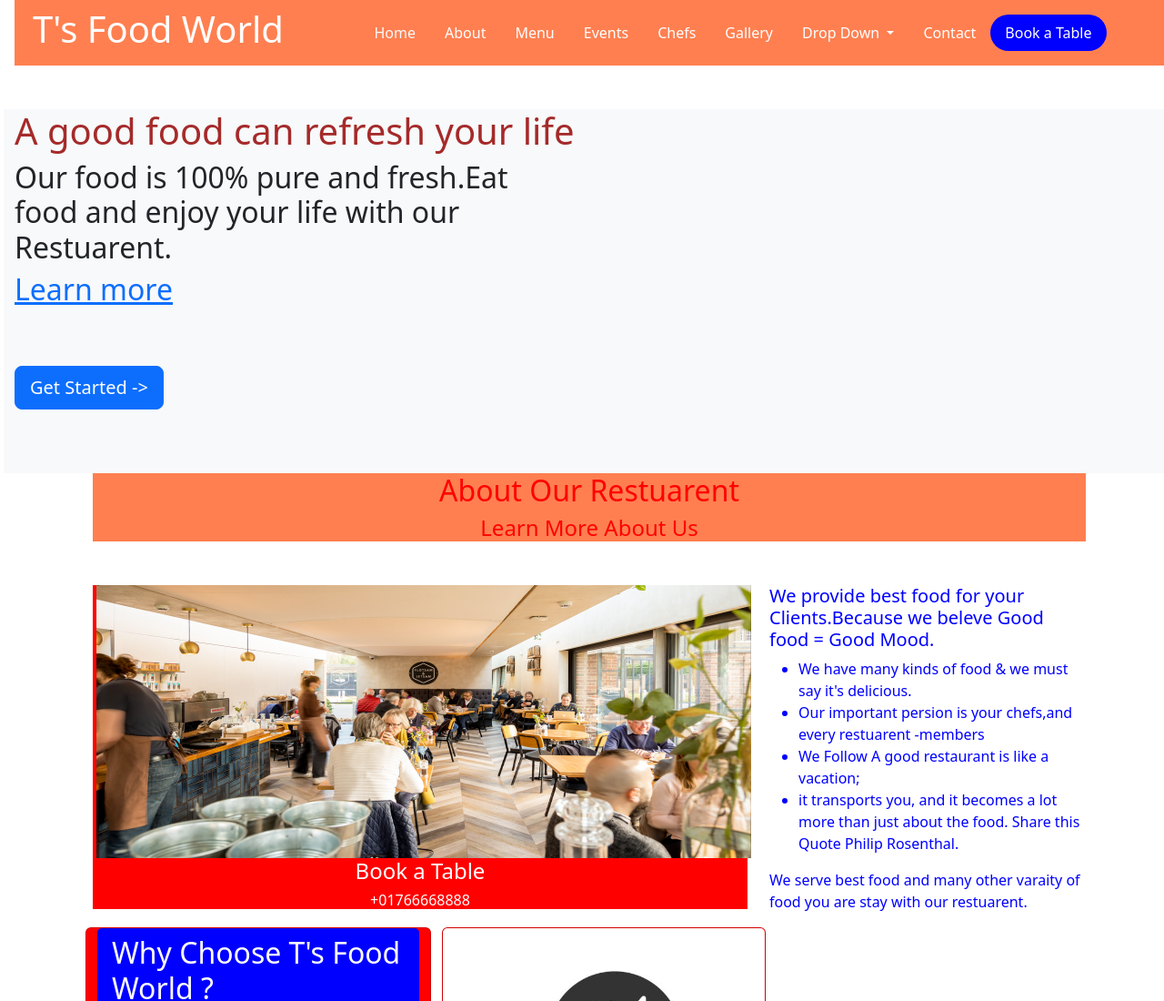
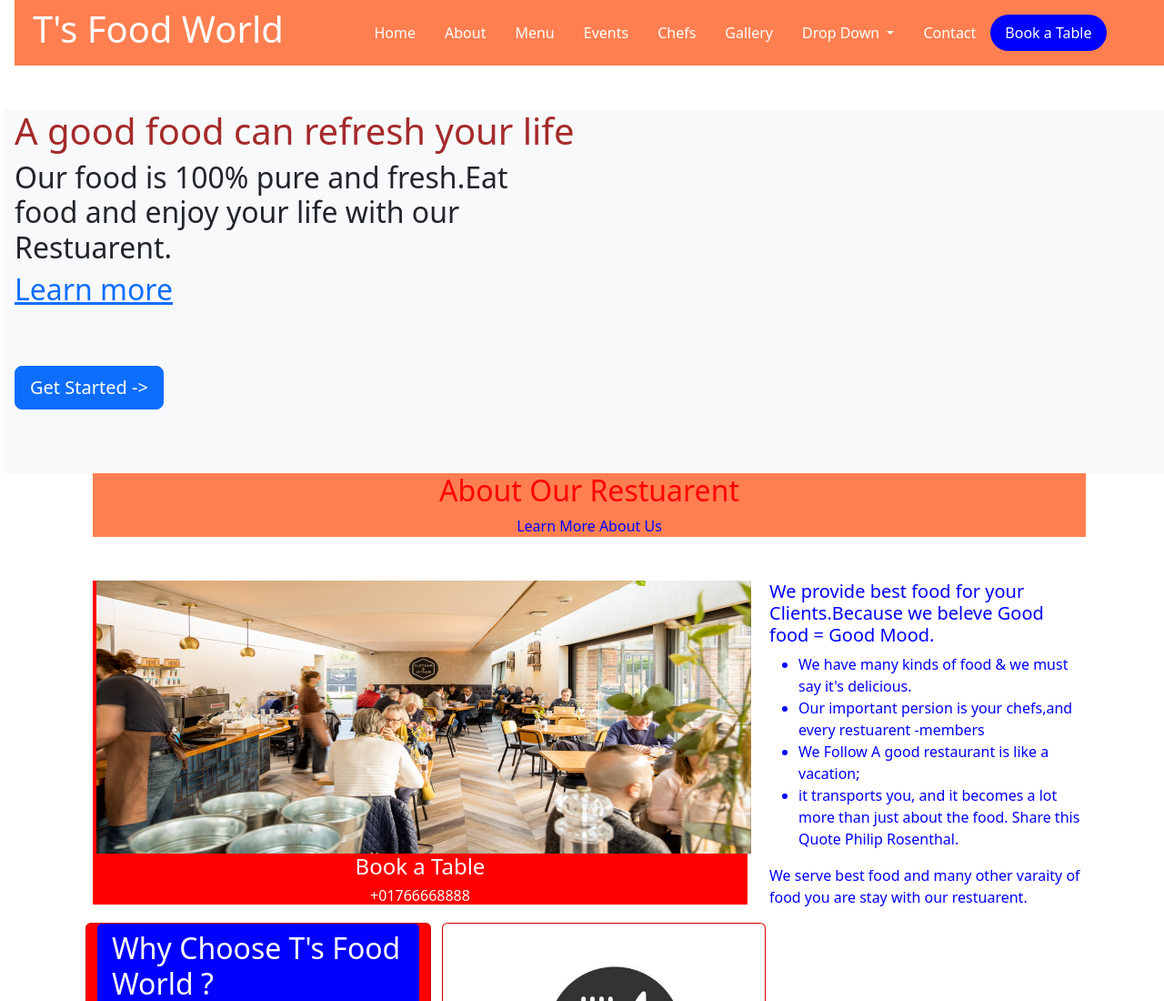
Before and after one commit to TresnaRani/Restaurant-pro, a plain HTML site: page index.html in a window 1280 px wide. Shown: the top 1100 px of the page at 91% size. Drawn offline with nearby package versions, Linux system fonts and the light colour scheme.

Commit message:
Restuarent

```diff
--- a/index.html
+++ b/index.html
@@ -4,7 +4,7 @@
     <meta charset="UTF-8">
     <meta http-equiv="X-UA-Compatible" content="IE=edge">
     <meta name="viewport" content="width=device-width, initial-scale=1.0">
-    <title>Restuarent Business</title>
+    <title>T's Food World</title>
     <link rel="stylesheet" href="https://cdn.jsdelivr.net/npm/bootstrap@4.0.0/dist/css/bootstrap.min.css" integrity="sha384-Gn5384xqQ1aoWXA+058RXPxPg6fy4IWvTNh0E263XmFcJlSAwiGgFAW/dAiS6JXm" crossorigin="anonymous">
 
     <!-- Google Fonts -->
@@ -119,7 +119,7 @@
 
                       <div class="section-header">
                         <h2 class="about-section">About Our Restuarent</h2>
-                        <h4>Learn More <span>About Us</span></h4>
+                        <p>Learn More <span>About Us</span></p>
                       </div>
 
 
```
